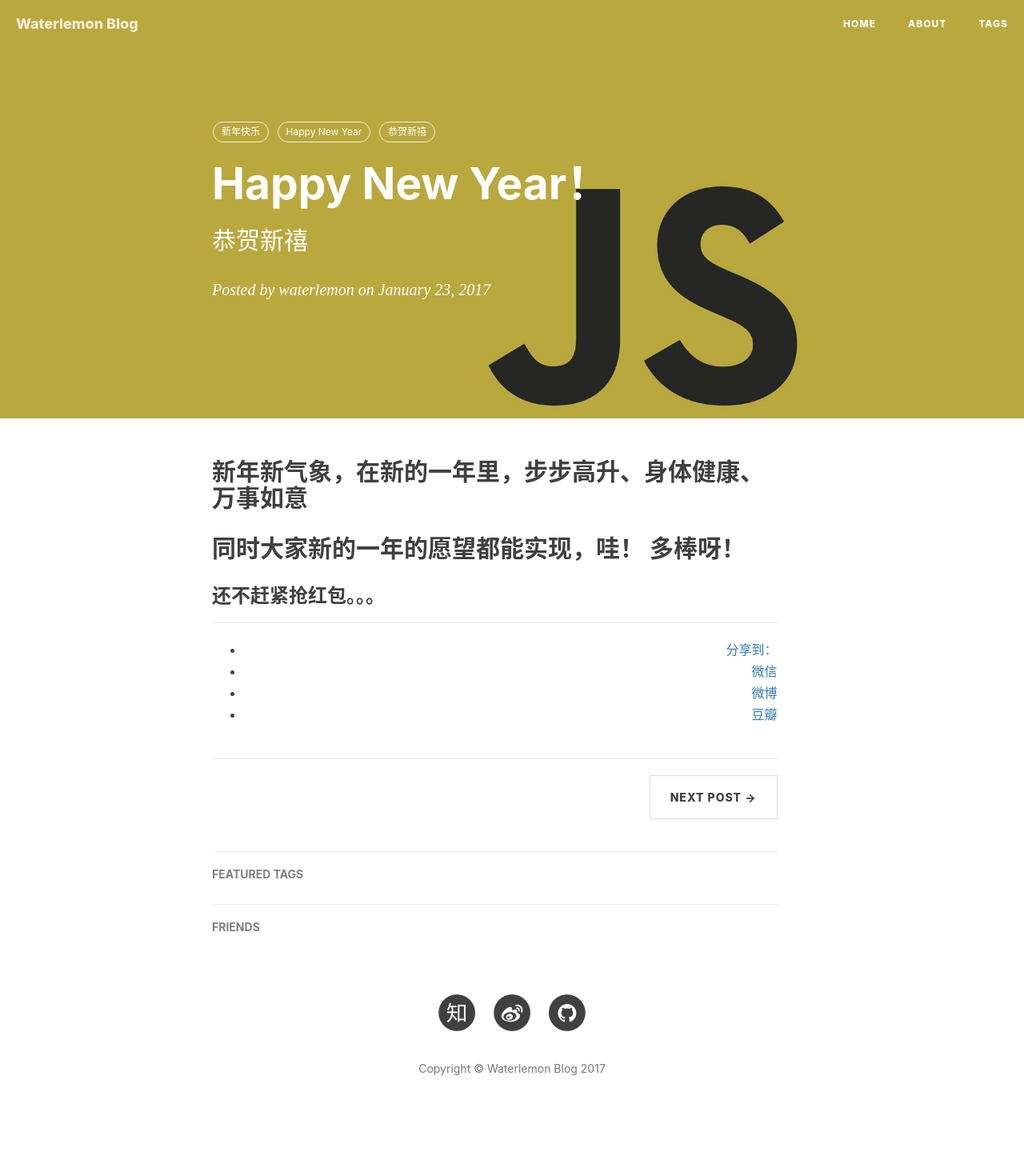
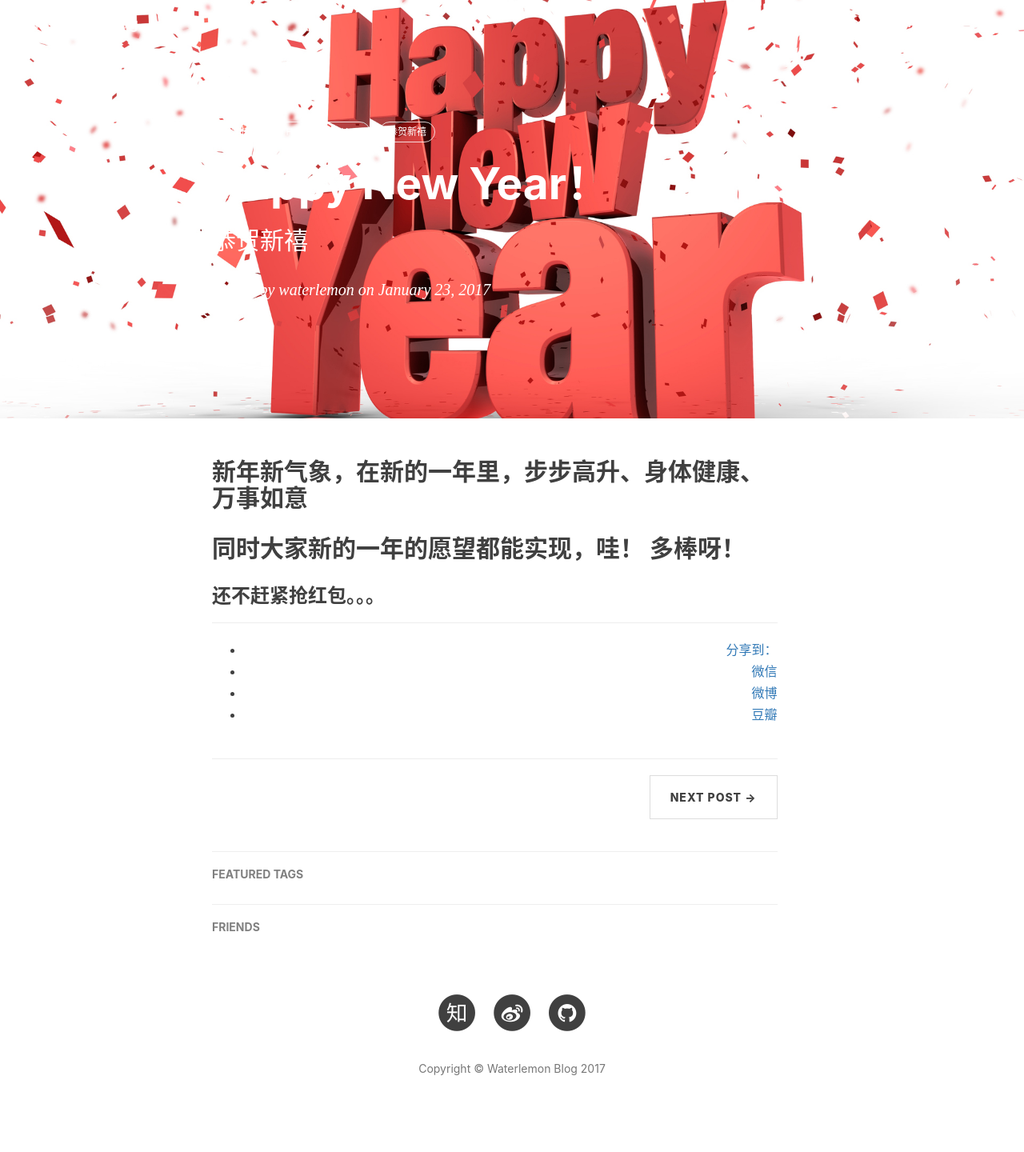
Before and after one commit to Iamwaterlemon/Iamwaterlemon.github.io, a Jekyll site: the page built from _posts/2017-01-23-happy-new-year.markdown, in a window 1280 px wide. Shown: the whole page at 80% size. Built offline with Jekyll 4.4.1, drawn with Linux system fonts in a browser that asks for light colours; nearby versions of some CDN libraries; comment, search, counter and statistics services are not loaded.

Commit message:
change img

```diff
--- a/_config.yml
+++ b/_config.yml
@@ -68,7 +68,7 @@ ga_domain: Iamwaterlemon.github.io
 
 # Sidebar settings
 sidebar: true                           # whether or not using Sidebar.
-sidebar-about-description: "写写代码，做做设计，看看产品。世界那么大，多玩玩看看。"
+sidebar-about-description: "多思考  多动手  多总结。世界那么大，该为自己找点乐趣。"
 sidebar-avatar: /img/waterlemon.jpg      # use absolute URL, seeing it's used in both `/` and `/about/`
 
 
--- a/_posts/2017-01-23-happy-new-year.markdown
+++ b/_posts/2017-01-23-happy-new-year.markdown
@@ -4,7 +4,7 @@ title:      "Happy New Year！"
 subtitle:   "恭贺新禧"
 date:       2017-01-23
 author:     "waterlemon"
-header-img: "img/post-bg-js-version.jpg"
+header-img: "img/post-happy-new-year.jpg"
 tags:
     - 新年快乐
     - Happy New Year
--- a/_posts/2017-01-23-hello-2017.markdown
+++ b/_posts/2017-01-23-hello-2017.markdown
@@ -4,7 +4,7 @@ title:      "Welcome to waterlemon Blog"
 subtitle:   " \"Hello World, Hello Blog\""
 date:       2017-01-23 20:00:00
 author:     "waterlemon"
-header-img: "img/post-bg-2015.jpg"
+header-img: "img/post-hello-world.jpg"
 tags:
     - 生活
 ---
--- a/about.html
+++ b/about.html
@@ -1,7 +1,7 @@
 ---
 layout: page
 title: "About"
-description: "Hey, this is Hux."
+description: "Hey! Come with me."
 header-img: "img/about-bg.jpg"
 ---
 
```
Also changed, not shown: img/about-bg.jpg, img/post-bg-2015.jpg (deleted), img/post-bg-js-module.jpg (deleted), img/post-bg-js-version.jpg (deleted), img/post-bg-unix-linux.jpg (deleted), img/post-happy-new-year.jpg (added), 2 other files.
